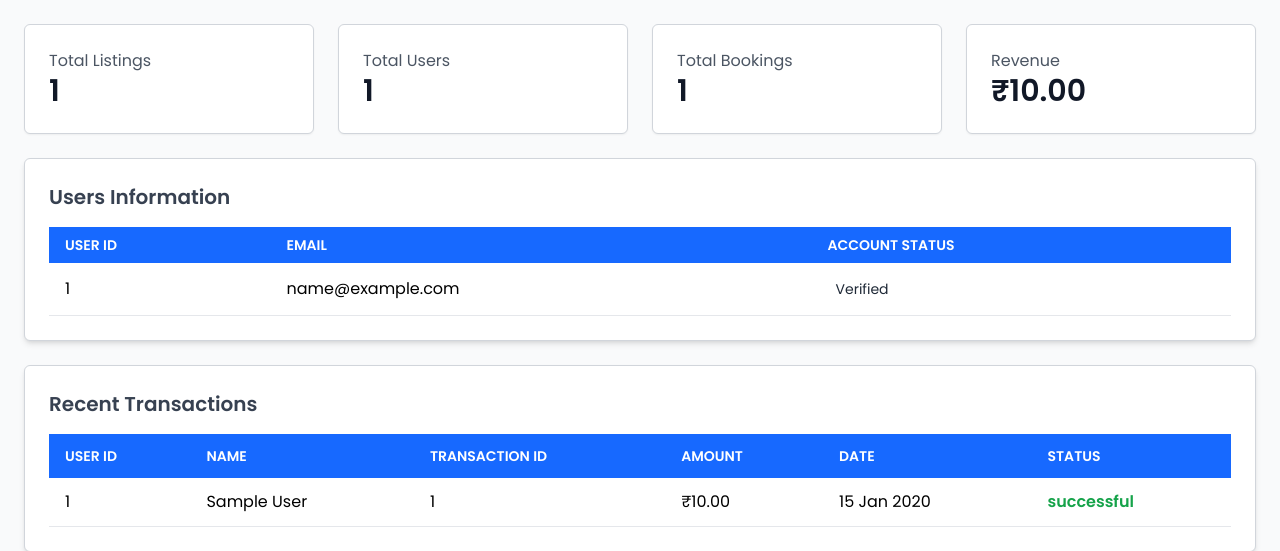
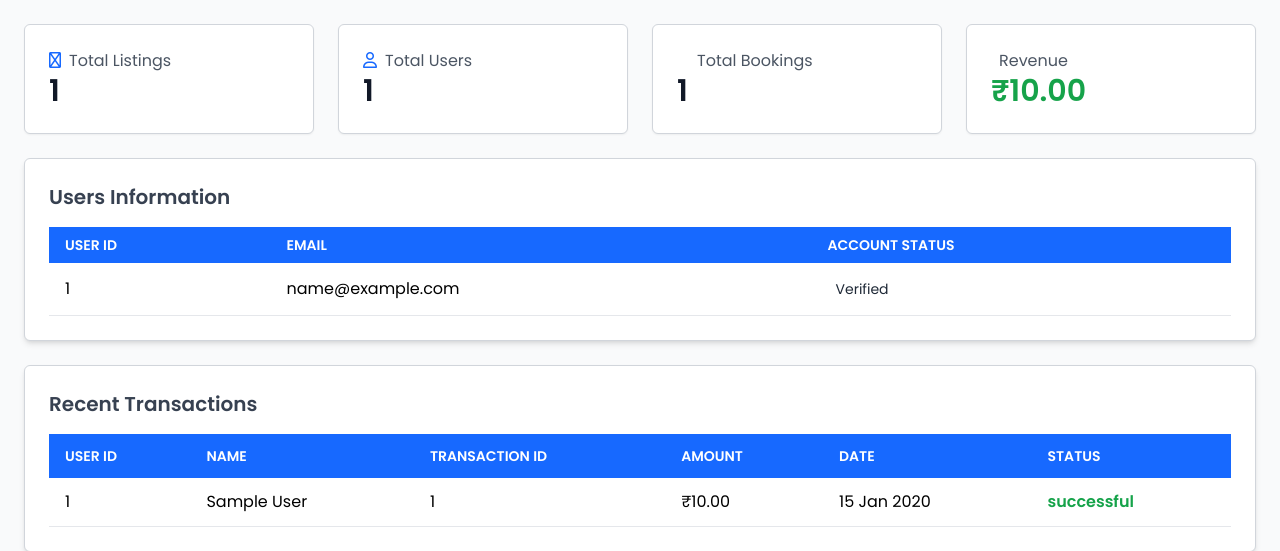
Before and after one commit to Niraj-Paswan/stay, a PHP site: page /admin/main_dashboard.php in a window 1280 px wide. Shown: the top 551 px of the page. Run offline with PHP 8.4, Linux system fonts and the light colour scheme; tables that the repository leaves empty or names only in its code hold one stand-in row (values such as "Sample post"); some libraries are stand-ins or nearby versions.

Commit message:
Added icons for better readable

```diff
--- a/admin/main_dashboard.php
+++ b/admin/main_dashboard.php
@@ -87,23 +87,23 @@ $conn->close();
     <div class="flex flex-row gap-6 mb-6">
       <div
         class=" w-full bg-white p-6 rounded-md shadow-sm flex flex-col justify-between border-[1.5px] border-gray-300">
-        <h3 class="text-gray-600">Total Listings</h3>
+        <h3 class="text-gray-600"><i class="fa-regular fa-house text-for mr-2"></i>Total Listings</h3>
         <p class="text-3xl font-bold text-gray-900"><?php echo $totalListings; ?></p>
       </div>
       <div
         class=" w-full bg-white p-6 rounded-md shadow-sm flex flex-col justify-between border-[1.5px] border-gray-300">
-        <h3 class="text-gray-600">Total Users</h3>
+        <h3 class="text-gray-600"><i class="fa-regular fa-user text-for mr-2"></i>Total Users</h3>
         <p class="text-3xl font-bold text-gray-900"><?php echo $totalUsers; ?></p>
       </div>
       <div
         class="w-full bg-white p-6 rounded-md shadow-sm flex flex-col justify-between border-[1.5px] border-gray-300">
-        <h3 class="text-gray-600">Total Bookings</h3>
+        <h3 class="text-gray-600"><i class="fa-light fa-file-invoice-dollar text-for mr-2"></i>Total Bookings</h3>
         <p class="text-3xl font-bold text-gray-900"><?php echo $totalBookings; ?></p>
       </div>
       <div
         class=" w-full bg-white p-6 rounded-md shadow-sm flex flex-col justify-between border-[1.5px] border-gray-300">
-        <h3 class="text-gray-600">Revenue</h3>
-        <p class="text-3xl font-bold text-gray-900">₹<?php echo number_format($revenue, 2); ?></p>
+        <h3 class="text-gray-600"><i class="fa-regular fa-chart-line-up text-for mr-2"></i>Revenue</h3>
+        <p class="text-3xl font-bold text-green-600">₹<?php echo number_format($revenue, 2); ?></p>
 
       </div>
     </div>
```
